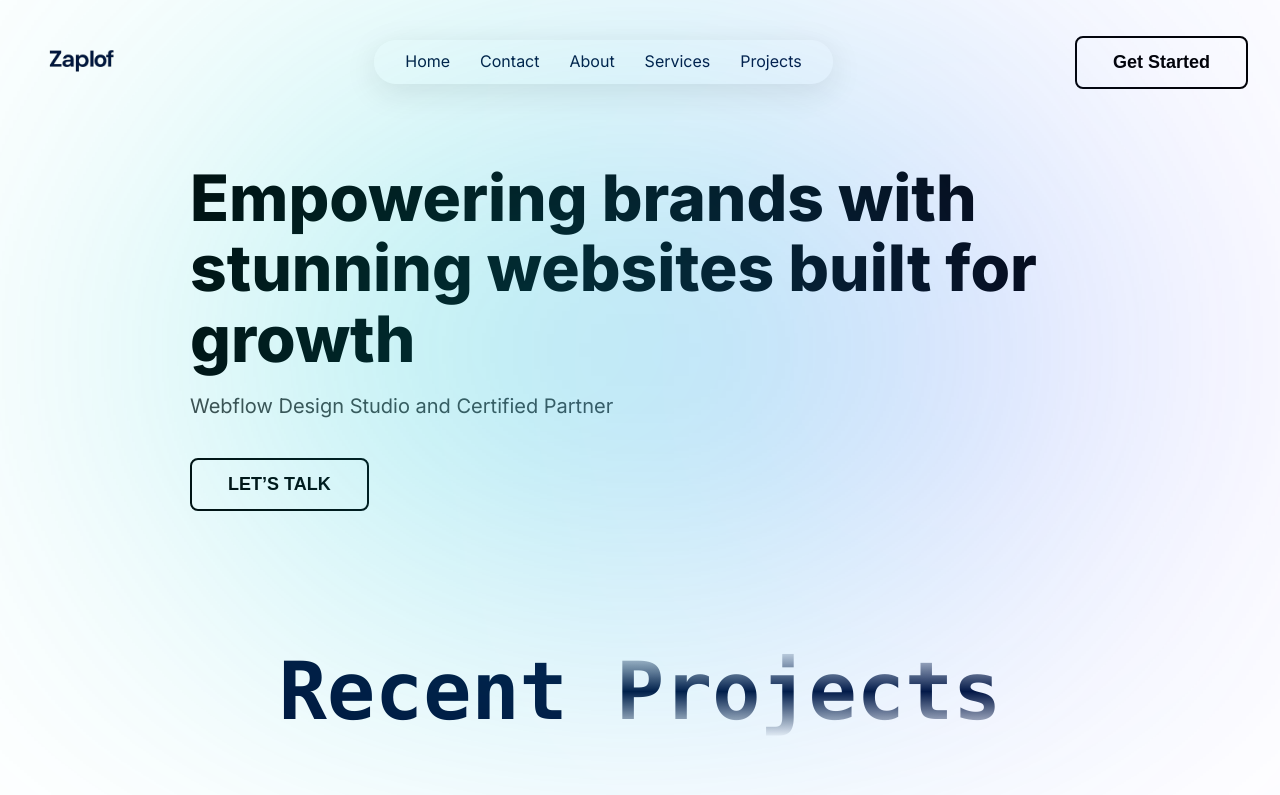
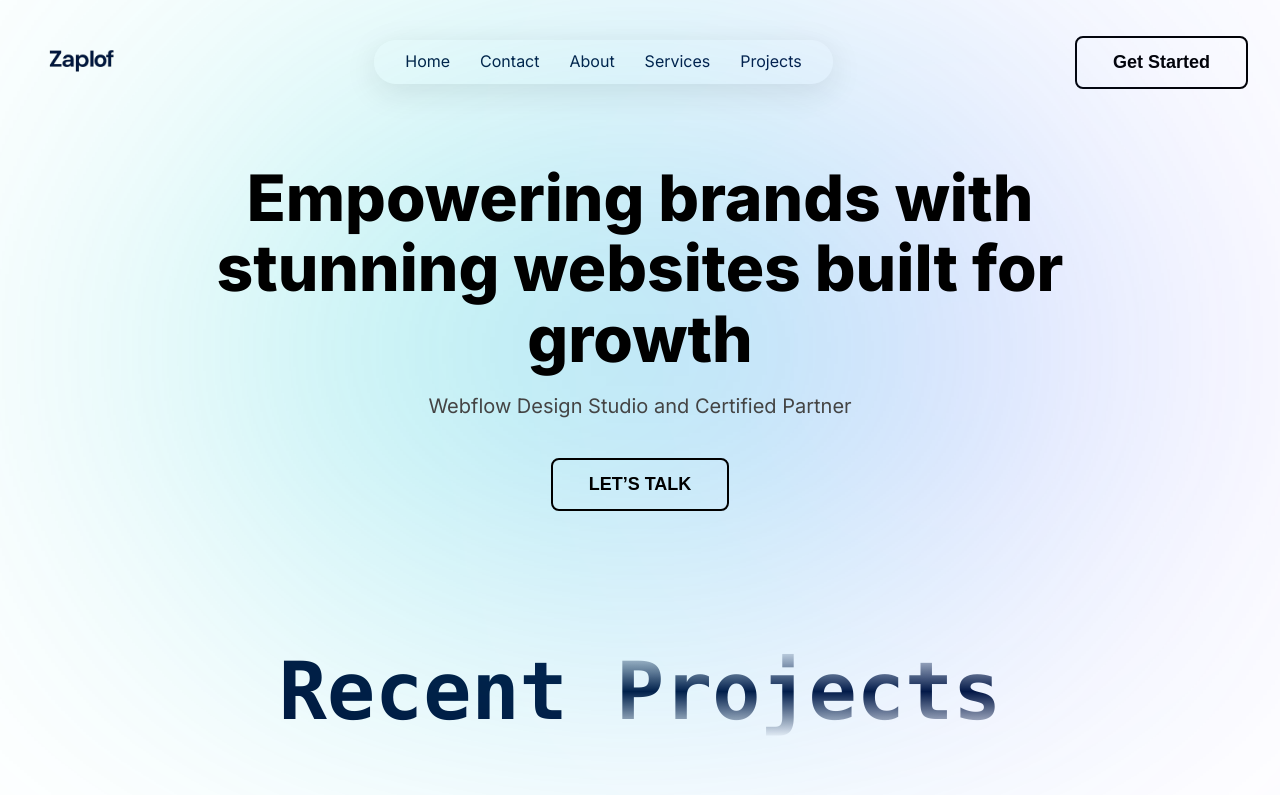
Before and after one commit to mooojn/zaplof, a React (Vite) app: page / in a window 1280 px wide. Shown: the top 795 px of the page. Built offline with nearby package versions, Linux system fonts and the light colour scheme; a web font is replaced by a local one.

Commit message:
Update Hero alignment

```diff
--- a/src/components/Hero/Hero.css
+++ b/src/components/Hero/Hero.css
@@ -2,6 +2,9 @@
     max-width: 900px;
     padding: 120px 20px 80px;
     margin: 0 auto;
+    text-align: center;   /* Center text, button, and inline content */
+    position: relative;   /* Ensures gradient blob doesn't affect layout */
+    z-index: 2;           /* Keep content above gradient */
 }
 
 .hero h1 {
```
